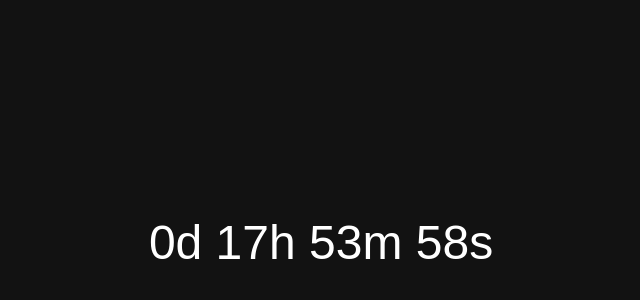
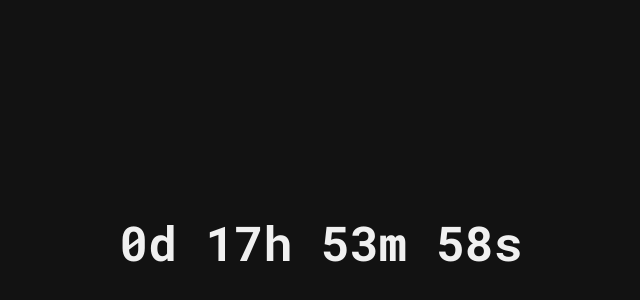
Before and after one commit to moonboymusic/Timer, a plain HTML site: page index.html in a window 1280 px wide. Shown: the part 158-458 px from the top of the page, without its empty margins (319-959 px from the left). Drawn offline with Linux system fonts and the light colour scheme.

Commit message:
index.html

```diff
--- a/index.html
+++ b/index.html
@@ -1,4 +1,3 @@
-
 <!DOCTYPE html>
 <html lang="en">
 <head>
@@ -6,8 +5,10 @@
     <meta name="viewport" content="width=device-width, initial-scale=1.0">
     <title>Countdown Timer</title>
     <style>
+        @import url('https://fonts.googleapis.com/css2?family=Roboto+Mono:wght@700&display=swap');
+
         body {
-            font-family: Arial, sans-serif;
+            font-family: 'Roboto Mono', monospace;
             display: flex;
             justify-content: center;
             align-items: center;
@@ -19,6 +20,7 @@
         #timer {
             font-size: 3em;
             text-align: center;
+            color: #f0f0f0;
         }
     </style>
 </head>
```
